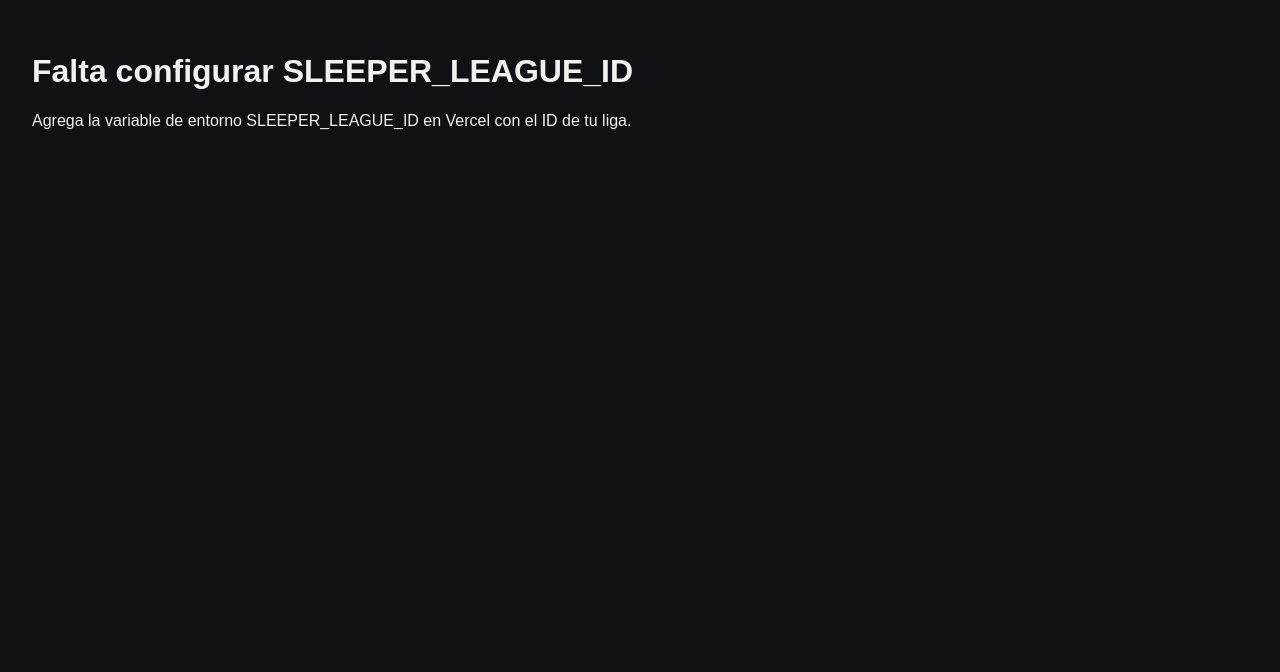
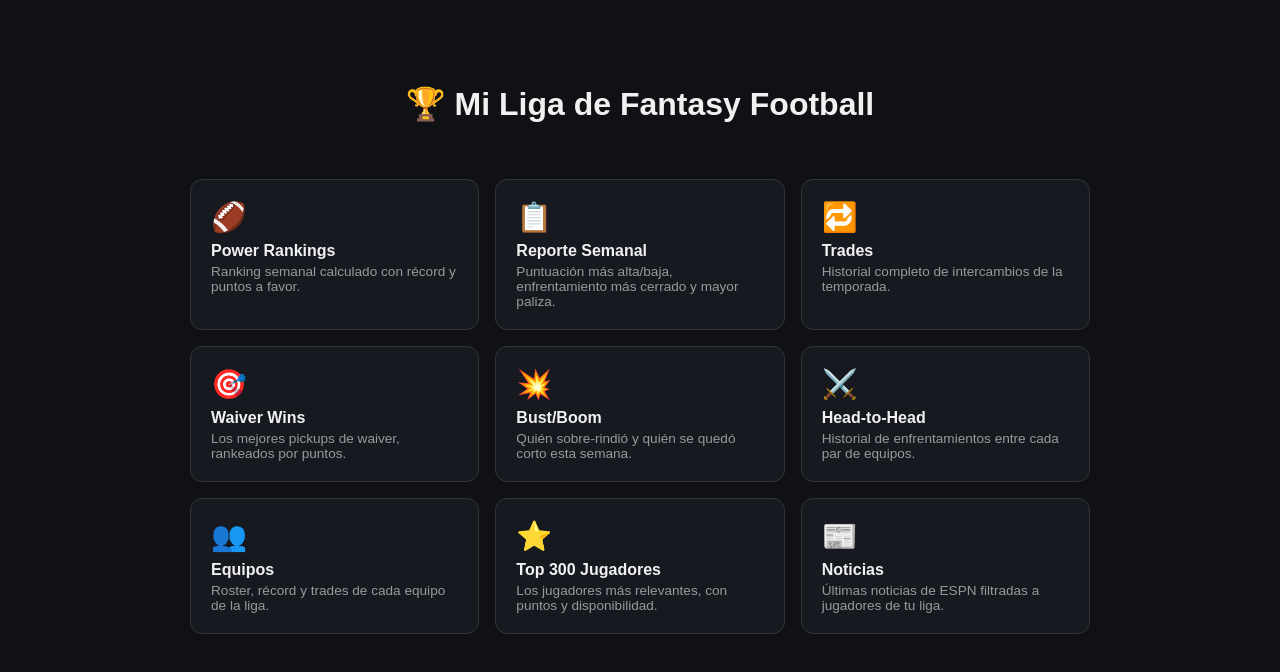
Before and after one commit to PedroHidalgoFF/Fantasy-League, a Next.js app: page / in a window 1280 px wide. Shown: the top 672 px of the page. Built offline with nearby package versions, Linux system fonts and the light colour scheme; no server answers.

Commit message:
Add files via upload

```diff
--- a/app/bustboom/page.js
+++ b/app/bustboom/page.js
@@ -51,7 +51,8 @@
   return (
     <main style={{ maxWidth: 800, margin: "0 auto" }}>
       <nav style={{ marginBottom: "2rem" }}>
-        <a href="/" style={{ color: "#f1f1f1", marginRight: "1.5rem" }}>Power Rankings</a>
+        <a href="/" style={{ color: "#f1f1f1", marginRight: "1.5rem" }}>Inicio</a>
+        <a href="/power-rankings" style={{ color: "#f1f1f1", marginRight: "1.5rem" }}>Power Rankings</a>
         <a href="/trades" style={{ color: "#f1f1f1", marginRight: "1.5rem" }}>Trades</a>
         <a href="/news" style={{ color: "#f1f1f1", marginRight: "1.5rem" }}>Noticias</a>
         <a href="/teams" style={{ color: "#f1f1f1", marginRight: "1.5rem" }}>Equipos</a>
--- a/app/head-to-head/page.js
+++ b/app/head-to-head/page.js
@@ -9,7 +9,8 @@
   return (
     <main style={{ maxWidth: 800, margin: "0 auto" }}>
       <nav style={{ marginBottom: "2rem" }}>
-        <a href="/" style={{ color: "#f1f1f1", marginRight: "1.5rem" }}>Power Rankings</a>
+        <a href="/" style={{ color: "#f1f1f1", marginRight: "1.5rem" }}>Inicio</a>
+        <a href="/power-rankings" style={{ color: "#f1f1f1", marginRight: "1.5rem" }}>Power Rankings</a>
         <a href="/trades" style={{ color: "#f1f1f1", marginRight: "1.5rem" }}>Trades</a>
         <a href="/news" style={{ color: "#f1f1f1", marginRight: "1.5rem" }}>Noticias</a>
         <a href="/teams" style={{ color: "#f1f1f1", marginRight: "1.5rem" }}>Equipos</a>
--- a/app/news/page.js
+++ b/app/news/page.js
@@ -33,7 +33,8 @@
   return (
     <main style={{ maxWidth: 800, margin: "0 auto" }}>
       <nav style={{ marginBottom: "2rem" }}>
-        <a href="/" style={{ color: "#f1f1f1", marginRight: "1.5rem" }}>Power Rankings</a>
+        <a href="/" style={{ color: "#f1f1f1", marginRight: "1.5rem" }}>Inicio</a>
+        <a href="/power-rankings" style={{ color: "#f1f1f1", marginRight: "1.5rem" }}>Power Rankings</a>
         <a href="/trades" style={{ color: "#f1f1f1", marginRight: "1.5rem" }}>Trades</a>
         <a href="/news" style={{ color: "#f1f1f1", marginRight: "1.5rem" }}>Noticias</a>
         <a href="/teams" style={{ color: "#f1f1f1", marginRight: "1.5rem" }}>Equipos</a>
--- a/app/page.js
+++ b/app/page.js
@@ -1,88 +1,121 @@
-import { getStandings } from "../lib/sleeper";
-import { calculatePowerRankings } from "../lib/powerRankings";
+import { getLeague, getStandings } from "../lib/sleeper";
 
-// Esto hace que la página se regenere cuando GitHub Actions dispara un
-// nuevo build (ver .github/workflows/rebuild.yml). No cachea entre builds.
 export const dynamic = "force-dynamic";
+
+const SECTIONS = [
+  {
+    href: "/power-rankings",
+    emoji: "🏈",
+    title: "Power Rankings",
+    description: "Ranking semanal calculado con récord y puntos a favor.",
+  },
+  {
+    href: "/weekly-report",
+    emoji: "📋",
+    title: "Reporte Semanal",
+    description: "Puntuación más alta/baja, enfrentamiento más cerrado y mayor paliza.",
+  },
+  {
+    href: "/trades",
+    emoji: "🔁",
+    title: "Trades",
+    description: "Historial completo de intercambios de la temporada.",
+  },
+  {
+    href: "/waiver-wins",
+    emoji: "🎯",
+    title: "Waiver Wins",
+    description: "Los mejores pickups de waiver, rankeados por puntos.",
+  },
+  {
+    href: "/bustboom",
+    emoji: "💥",
+    title: "Bust/Boom",
+    description: "Quién sobre-rindió y quién se quedó corto esta semana.",
+  },
+  {
+    href: "/head-to-head",
+    emoji: "⚔️",
+    title: "Head-to-Head",
+    description: "Historial de enfrentamientos entre cada par de equipos.",
+  },
+  {
+    href: "/teams",
+    emoji: "👥",
+    title: "Equipos",
+    description: "Roster, récord y trades de cada equipo de la liga.",
+  },
+  {
+    href: "/top-players",
+    emoji: "⭐",
+    title: "Top 300 Jugadores",
+    description: "Los jugadores más relevantes, con puntos y disponibilidad.",
+  },
+  {
+    href: "/news",
+    emoji: "📰",
+    title: "Noticias",
+    description: "Últimas noticias de ESPN filtradas a jugadores de tu liga.",
+  },
+];
 
 export default async function HomePage() {
   const leagueId = process.env.SLEEPER_LEAGUE_ID;
 
-  if (!leagueId) {
-    return (
-      <main>
-        <h1>Falta configurar SLEEPER_LEAGUE_ID</h1>
-        <p>Agrega la variable de entorno SLEEPER_LEAGUE_ID en Vercel con el ID de tu liga.</p>
-      </main>
-    );
+  let league = null;
+  let topTeam = null;
+  try {
+    const [leagueData, standings] = await Promise.all([
+      getLeague(leagueId),
+      getStandings(leagueId),
+    ]);
+    league = leagueData;
+    topTeam = standings[0] || null;
+  } catch {
+    // Si falla, seguimos mostrando el menú igual
   }
 
-  const standings = await getStandings(leagueId);
-  const powerRankings = calculatePowerRankings(standings);
+  return (
+    <main style={{ maxWidth: 900, margin: "0 auto" }}>
+      <div style={{ textAlign: "center", padding: "2rem 0 1rem" }}>
+        <h1 style={{ fontSize: "2rem", marginBottom: "0.25rem" }}>
+          🏆 {league?.name || "Mi Liga de Fantasy Football"}
+        </h1>
+        <p style={{ color: "#999" }}>
+          {league?.season ? `Temporada ${league.season}` : ""}
+          {topTeam ? ` · Al frente: ${topTeam.teamName}` : ""}
+        </p>
+      </div>
 
-  return (
-    <main style={{ maxWidth: 800, margin: "0 auto" }}>
-      <nav style={{ marginBottom: "2rem" }}>
-        <a href="/" style={{ color: "#f1f1f1", marginRight: "1.5rem" }}>Power Rankings</a>
-        <a href="/trades" style={{ color: "#f1f1f1", marginRight: "1.5rem" }}>Trades</a>
-        <a href="/news" style={{ color: "#f1f1f1", marginRight: "1.5rem" }}>Noticias</a>
-        <a href="/teams" style={{ color: "#f1f1f1", marginRight: "1.5rem" }}>Equipos</a>
-        <a href="/bustboom" style={{ color: "#f1f1f1", marginRight: "1.5rem" }}>Bust/Boom</a>
-        <a href="/weekly-report" style={{ color: "#f1f1f1", marginRight: "1.5rem" }}>Reporte Semanal</a>
-        <a href="/head-to-head" style={{ color: "#f1f1f1", marginRight: "1.5rem" }}>Head-to-Head</a>
-        <a href="/waiver-wins" style={{ color: "#f1f1f1", marginRight: "1.5rem" }}>Waiver Wins</a>
-        <a href="/top-players" style={{ color: "#f1f1f1" }}>Top 300</a>
-      </nav>
-
-      <h1>🏈 Power Rankings</h1>
-      <table style={{ width: "100%", borderCollapse: "collapse", marginBottom: "3rem" }}>
-        <thead>
-          <tr style={{ textAlign: "left", borderBottom: "1px solid #333" }}>
-            <th style={{ padding: "0.5rem" }}>#</th>
-            <th style={{ padding: "0.5rem" }}>Equipo</th>
-            <th style={{ padding: "0.5rem" }}>Récord</th>
-            <th style={{ padding: "0.5rem" }}>Power Score</th>
-          </tr>
-        </thead>
-        <tbody>
-          {powerRankings.map((team) => (
-            <tr key={team.rosterId} style={{ borderBottom: "1px solid #222" }}>
-              <td style={{ padding: "0.5rem" }}>{team.rank}</td>
-              <td style={{ padding: "0.5rem" }}>{team.teamName}</td>
-              <td style={{ padding: "0.5rem" }}>
-                {team.wins}-{team.losses}
-                {team.ties ? `-${team.ties}` : ""}
-              </td>
-              <td style={{ padding: "0.5rem" }}>{team.powerScore}</td>
-            </tr>
-          ))}
-        </tbody>
-      </table>
-
-      <h1>📊 Standings</h1>
-      <table style={{ width: "100%", borderCollapse: "collapse" }}>
-        <thead>
-          <tr style={{ textAlign: "left", borderBottom: "1px solid #333" }}>
-            <th style={{ padding: "0.5rem" }}>Equipo</th>
-            <th style={{ padding: "0.5rem" }}>Récord</th>
-            <th style={{ padding: "0.5rem" }}>Puntos a favor</th>
-            <th style={{ padding: "0.5rem" }}>Puntos en contra</th>
-          </tr>
-        </thead>
-        <tbody>
-          {standings.map((team) => (
-            <tr key={team.rosterId} style={{ borderBottom: "1px solid #222" }}>
-              <td style={{ padding: "0.5rem" }}>{team.teamName}</td>
-              <td style={{ padding: "0.5rem" }}>
-                {team.wins}-{team.losses}
-                {team.ties ? `-${team.ties}` : ""}
-              </td>
-              <td style={{ padding: "0.5rem" }}>{team.pointsFor.toFixed(1)}</td>
-              <td style={{ padding: "0.5rem" }}>{team.pointsAgainst.toFixed(1)}</td>
-            </tr>
-          ))}
-        </tbody>
-      </table>
+      <div
+        style={{
+          display: "grid",
+          gridTemplateColumns: "repeat(auto-fit, minmax(220px, 1fr))",
+          gap: "1rem",
+          marginTop: "1.5rem",
+        }}
+      >
+        {SECTIONS.map((s) => (
+          <a
+            key={s.href}
+            href={s.href}
+            style={{
+              display: "block",
+              border: "1px solid #333",
+              borderRadius: "12px",
+              padding: "1.25rem",
+              textDecoration: "none",
+              color: "#f1f1f1",
+              background: "#161a20",
+              transition: "border-color 0.15s ease",
+            }}
+          >
+            <div style={{ fontSize: "1.8rem", marginBottom: "0.5rem" }}>{s.emoji}</div>
+            <div style={{ fontWeight: "bold", marginBottom: "0.25rem" }}>{s.title}</div>
+            <div style={{ color: "#999", fontSize: "0.85rem" }}>{s.description}</div>
+          </a>
+        ))}
+      </div>
     </main>
   );
 }
--- a/app/teams/[rosterId]/page.js
+++ b/app/teams/[rosterId]/page.js
@@ -27,7 +27,8 @@
   return (
     <main style={{ maxWidth: 800, margin: "0 auto" }}>
       <nav style={{ marginBottom: "2rem" }}>
-        <a href="/" style={{ color: "#f1f1f1", marginRight: "1.5rem" }}>Power Rankings</a>
+        <a href="/" style={{ color: "#f1f1f1", marginRight: "1.5rem" }}>Inicio</a>
+        <a href="/power-rankings" style={{ color: "#f1f1f1", marginRight: "1.5rem" }}>Power Rankings</a>
         <a href="/trades" style={{ color: "#f1f1f1", marginRight: "1.5rem" }}>Trades</a>
         <a href="/news" style={{ color: "#f1f1f1", marginRight: "1.5rem" }}>Noticias</a>
         <a href="/teams" style={{ color: "#f1f1f1", marginRight: "1.5rem" }}>Equipos</a>
--- a/app/teams/page.js
+++ b/app/teams/page.js
@@ -9,7 +9,8 @@
   return (
     <main style={{ maxWidth: 800, margin: "0 auto" }}>
       <nav style={{ marginBottom: "2rem" }}>
-        <a href="/" style={{ color: "#f1f1f1", marginRight: "1.5rem" }}>Power Rankings</a>
+        <a href="/" style={{ color: "#f1f1f1", marginRight: "1.5rem" }}>Inicio</a>
+        <a href="/power-rankings" style={{ color: "#f1f1f1", marginRight: "1.5rem" }}>Power Rankings</a>
         <a href="/trades" style={{ color: "#f1f1f1", marginRight: "1.5rem" }}>Trades</a>
         <a href="/news" style={{ color: "#f1f1f1", marginRight: "1.5rem" }}>Noticias</a>
         <a href="/teams" style={{ color: "#f1f1f1", marginRight: "1.5rem" }}>Equipos</a>
--- a/app/top-players/page.js
+++ b/app/top-players/page.js
@@ -51,7 +51,8 @@
   return (
     <main style={{ maxWidth: 900, margin: "0 auto" }}>
       <nav style={{ marginBottom: "2rem" }}>
-        <a href="/" style={{ color: "#f1f1f1", marginRight: "1.5rem" }}>Power Rankings</a>
+        <a href="/" style={{ color: "#f1f1f1", marginRight: "1.5rem" }}>Inicio</a>
+        <a href="/power-rankings" style={{ color: "#f1f1f1", marginRight: "1.5rem" }}>Power Rankings</a>
         <a href="/trades" style={{ color: "#f1f1f1", marginRight: "1.5rem" }}>Trades</a>
         <a href="/news" style={{ color: "#f1f1f1", marginRight: "1.5rem" }}>Noticias</a>
         <a href="/teams" style={{ color: "#f1f1f1", marginRight: "1.5rem" }}>Equipos</a>
--- a/app/trades/page.js
+++ b/app/trades/page.js
@@ -27,7 +27,8 @@
   return (
     <main style={{ maxWidth: 800, margin: "0 auto" }}>
       <nav style={{ marginBottom: "2rem" }}>
-        <a href="/" style={{ color: "#f1f1f1", marginRight: "1.5rem" }}>Power Rankings</a>
+        <a href="/" style={{ color: "#f1f1f1", marginRight: "1.5rem" }}>Inicio</a>
+        <a href="/power-rankings" style={{ color: "#f1f1f1", marginRight: "1.5rem" }}>Power Rankings</a>
         <a href="/trades" style={{ color: "#f1f1f1", marginRight: "1.5rem" }}>Trades</a>
         <a href="/news" style={{ color: "#f1f1f1", marginRight: "1.5rem" }}>Noticias</a>
         <a href="/teams" style={{ color: "#f1f1f1", marginRight: "1.5rem" }}>Equipos</a>
--- a/app/waiver-wins/page.js
+++ b/app/waiver-wins/page.js
@@ -9,7 +9,8 @@
   return (
     <main style={{ maxWidth: 800, margin: "0 auto" }}>
       <nav style={{ marginBottom: "2rem" }}>
-        <a href="/" style={{ color: "#f1f1f1", marginRight: "1.5rem" }}>Power Rankings</a>
+        <a href="/" style={{ color: "#f1f1f1", marginRight: "1.5rem" }}>Inicio</a>
+        <a href="/power-rankings" style={{ color: "#f1f1f1", marginRight: "1.5rem" }}>Power Rankings</a>
         <a href="/trades" style={{ color: "#f1f1f1", marginRight: "1.5rem" }}>Trades</a>
         <a href="/news" style={{ color: "#f1f1f1", marginRight: "1.5rem" }}>Noticias</a>
         <a href="/teams" style={{ color: "#f1f1f1", marginRight: "1.5rem" }}>Equipos</a>
--- a/app/weekly-report/page.js
+++ b/app/weekly-report/page.js
@@ -29,7 +29,8 @@
   return (
     <main style={{ maxWidth: 800, margin: "0 auto" }}>
       <nav style={{ marginBottom: "2rem" }}>
-        <a href="/" style={{ color: "#f1f1f1", marginRight: "1.5rem" }}>Power Rankings</a>
+        <a href="/" style={{ color: "#f1f1f1", marginRight: "1.5rem" }}>Inicio</a>
+        <a href="/power-rankings" style={{ color: "#f1f1f1", marginRight: "1.5rem" }}>Power Rankings</a>
         <a href="/trades" style={{ color: "#f1f1f1", marginRight: "1.5rem" }}>Trades</a>
         <a href="/news" style={{ color: "#f1f1f1", marginRight: "1.5rem" }}>Noticias</a>
         <a href="/teams" style={{ color: "#f1f1f1", marginRight: "1.5rem" }}>Equipos</a>
```
Also changed, not shown: app/power-rankings/page.js (added, +89 -0 lines).
